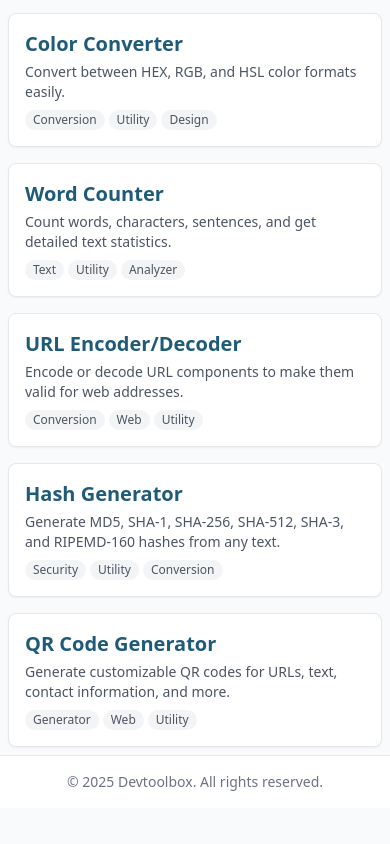
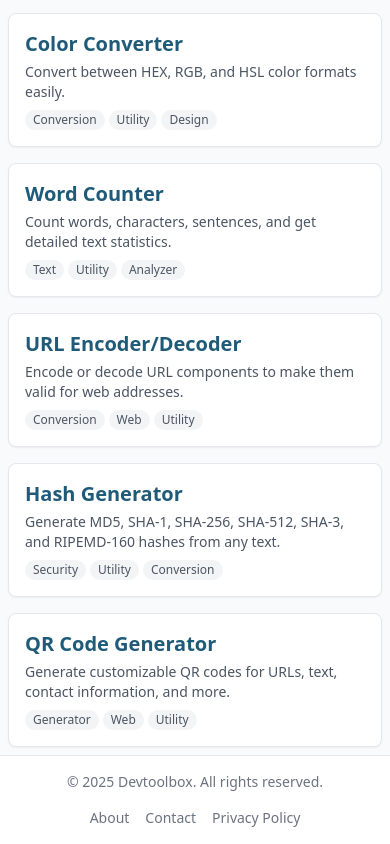
Before and after one commit to jschoeff81690/Devtoolbox, a React (Vite) app: page / in a window 390 px wide. Shown: the part 1930-2774 px from the top of the page. Before the commit the page ends 2738 px from the top, so only its background shows below. Built offline with nearby package versions, Linux system fonts and the light colour scheme.

Commit message:
Add navigation links to About, Contact, and Privacy pages
Add links to About, Contact, and Privacy pages in the footer and
mobile menu for better site navigation. Update sitemap.xml to include
these pages for improved SEO and discoverability.

https://devtoolbox.tools

```diff
--- a/src/components/Layout.tsx
+++ b/src/components/Layout.tsx
@@ -79,6 +79,43 @@
                 {tool.name}
               </Link>
             ))}
+
+            <div className={`my-1 border-t ${darkMode ? 'border-gray-700' : 'border-gray-200'}`}></div>
+
+            {/* Mobile page links */}
+            <Link
+              to="/about"
+              className={`block px-3 py-2 rounded-md text-sm ${
+                darkMode
+                  ? 'text-gray-300 hover:bg-gray-700 hover:text-white'
+                  : 'text-gray-700 hover:bg-gray-100 hover:text-gray-900'
+              }`}
+              onClick={() => setMobileMenuOpen(false)}
+            >
+              About
+            </Link>
+            <Link
+              to="/contact"
+              className={`block px-3 py-2 rounded-md text-sm ${
+                darkMode
+                  ? 'text-gray-300 hover:bg-gray-700 hover:text-white'
+                  : 'text-gray-700 hover:bg-gray-100 hover:text-gray-900'
+              }`}
+              onClick={() => setMobileMenuOpen(false)}
+            >
+              Contact
+            </Link>
+            <Link
+              to="/privacy"
+              className={`block px-3 py-2 rounded-md text-sm ${
+                darkMode
+                  ? 'text-gray-300 hover:bg-gray-700 hover:text-white'
+                  : 'text-gray-700 hover:bg-gray-100 hover:text-gray-900'
+              }`}
+              onClick={() => setMobileMenuOpen(false)}
+            >
+              Privacy Policy
+            </Link>
           </div>
         </div>
       )}
@@ -96,8 +133,30 @@
       </div>
 
       {/* Footer */}
-      <footer className={`border-t px-4 sm:px-6 py-4 text-center text-sm ${darkMode ? 'dark:bg-gray-800 dark:border-gray-700 dark:text-gray-400' : 'bg-white text-gray-500'}`}>
-        &copy; {new Date().getFullYear()} Devtoolbox. All rights reserved.
+      <footer className={`border-t px-4 sm:px-6 py-4 text-center ${darkMode ? 'dark:bg-gray-800 dark:border-gray-700 dark:text-gray-400' : 'bg-white text-gray-500'}`}>
+        <div className="flex flex-col sm:flex-row justify-center items-center gap-4 text-sm">
+          <div>&copy; {new Date().getFullYear()} Devtoolbox. All rights reserved.</div>
+          <div className="flex gap-4">
+            <Link
+              to="/about"
+              className={`hover:underline ${darkMode ? 'hover:text-gray-300' : 'hover:text-gray-700'}`}
+            >
+              About
+            </Link>
+            <Link
+              to="/contact"
+              className={`hover:underline ${darkMode ? 'hover:text-gray-300' : 'hover:text-gray-700'}`}
+            >
+              Contact
+            </Link>
+            <Link
+              to="/privacy"
+              className={`hover:underline ${darkMode ? 'hover:text-gray-300' : 'hover:text-gray-700'}`}
+            >
+              Privacy Policy
+            </Link>
+          </div>
+        </div>
       </footer>
     </div>
   )
```
Also changed, not shown: 1 other file (tests, documents, lock files or other folders).
